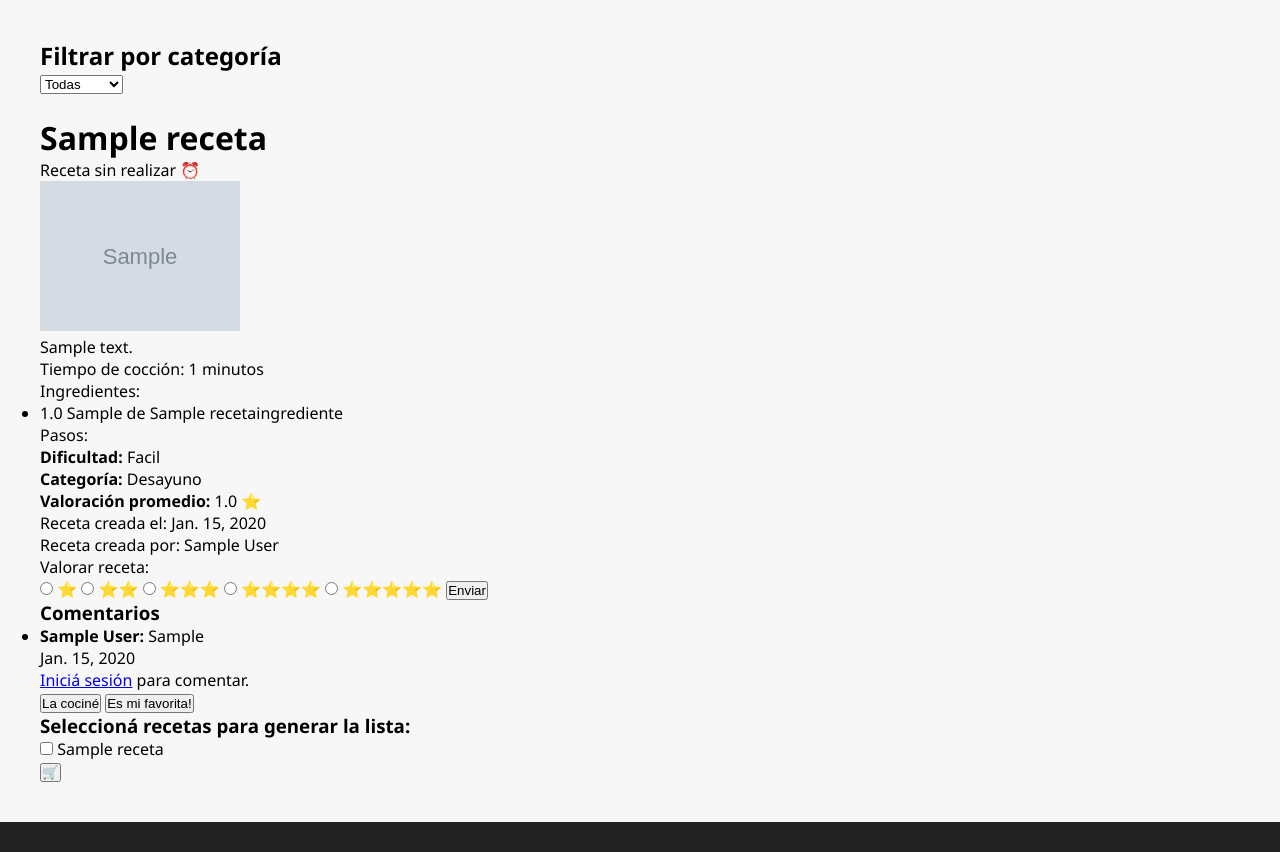
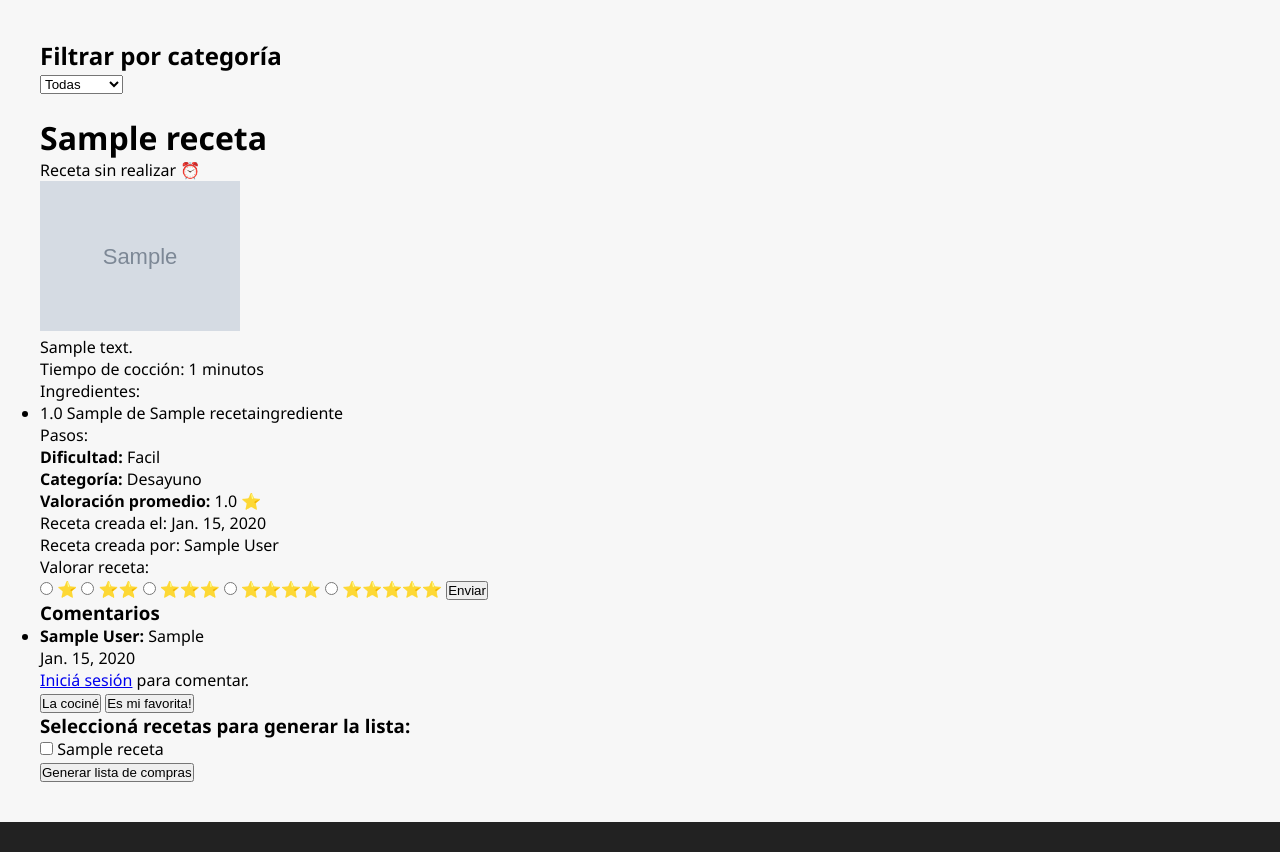
Before and after one commit to MatiasRevetria/proyecto_final, a Django app: page /recetas/ in a window 1280 px wide. Shown: the part 84-936 px from the top of the page. Run offline with Django 5.2, Linux system fonts and the light colour scheme; tables that the repository leaves empty hold one stand-in row (values such as "Sample post"); grey boxes marked "Sample" are stand-in pictures.

Commit message:
recetas.html changes & migrations

```diff
--- a/tasks/templates/recetas.html
+++ b/tasks/templates/recetas.html
@@ -126,7 +126,7 @@
         {% for receta in recetas %}
             <input type="checkbox" name="recetas" value="{{ receta.id }}"> {{ receta.title }}<br>
         {% endfor %}
-            <button type="submit">🛒</button>
+            <button type="submit">Generar lista de compras</button>
         </form>
 </div>
 {% endfor %}
```
Also changed, not shown: tasks/migrations/0005_listacompra_itemlistacompra.py (added).
